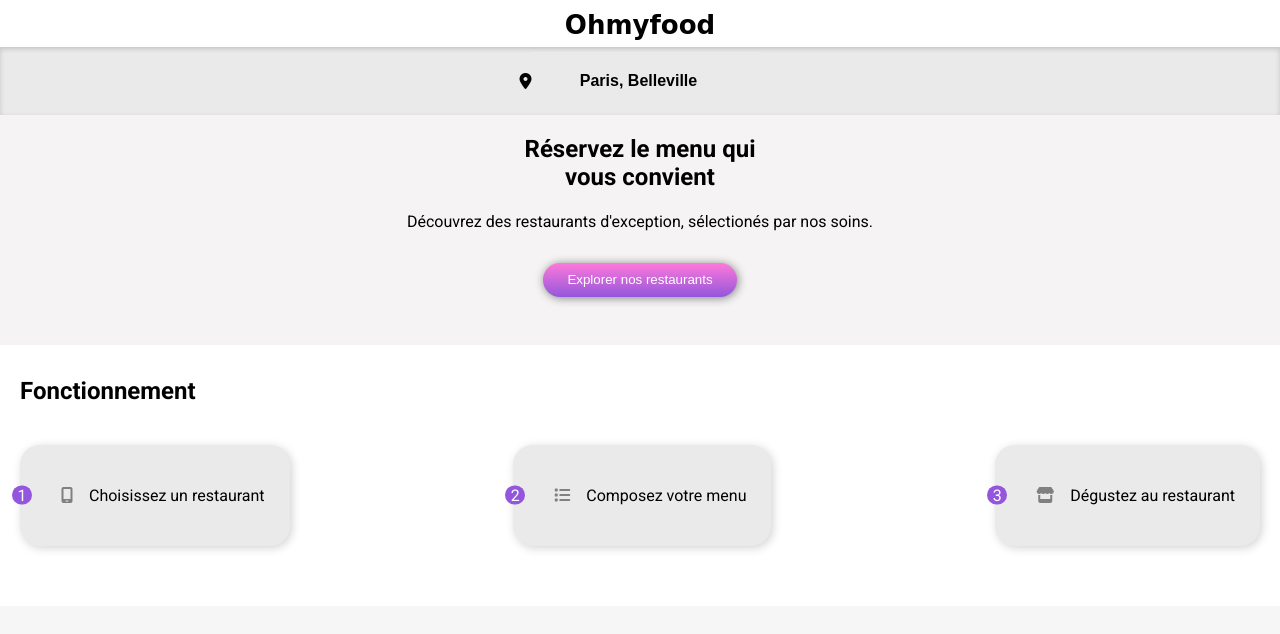
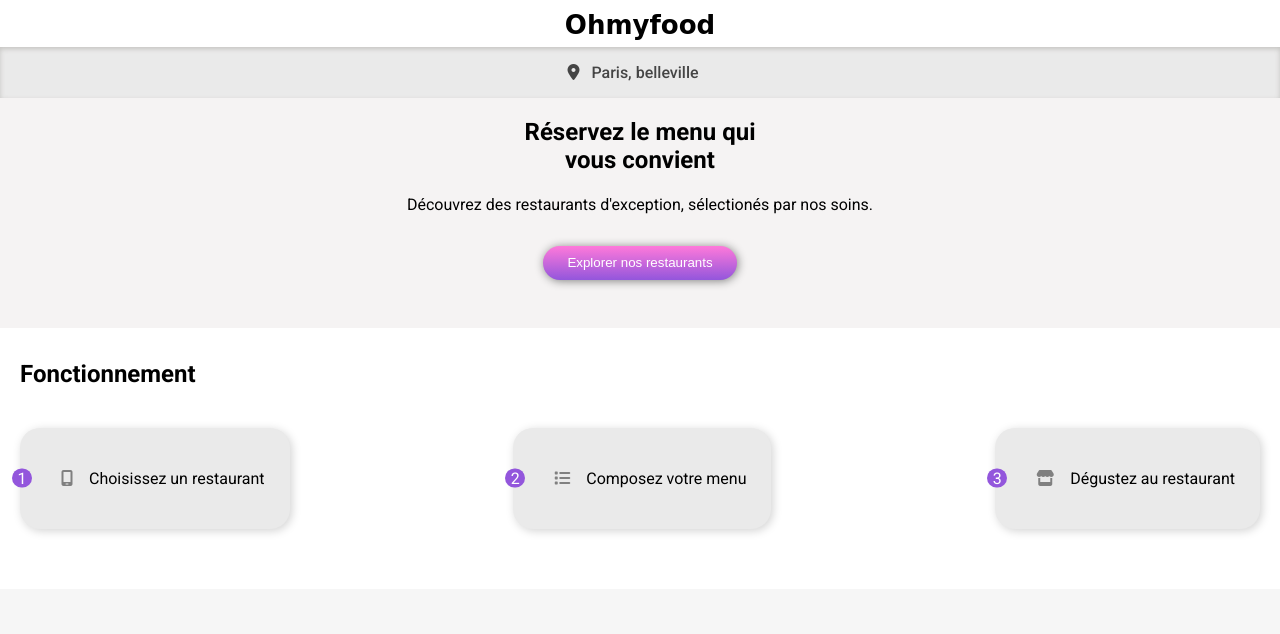
Before and after one commit to SamTSK/OhMyFood-Projet3-0C, a website: page accueil.html in a window 1280 px wide. Shown: the top 634 px of the page. Drawn offline with Linux system fonts and the light colour scheme; a web font is replaced by a local one.

Commit message:
modification place holder

```diff
--- a/accueil.html
+++ b/accueil.html
@@ -39,7 +39,7 @@
             <i class="fa-solid fa-location-dot"></i>
           </div>
           <div class="localisation__placeholder">
-            <input type="search" value="Paris, Belleville" placeholder="Paris, belleville" >
+            <p>Paris, belleville</p>
           </div>
         </div>
       </div>
--- a/css/layouts/_header.scss
+++ b/css/layouts/_header.scss
@@ -18,12 +18,17 @@
     .localisation__bloc {
         display: flex;
         flex-direction: row;
-        margin: 5px
+        opacity: 0.7;
+        font-size: 16px;
+        font-weight: 500;
+        margin-left: -31px;
+        gap: 12px;
     }
 }
 .localisation__icon {
     display: flex;
     align-items: center;
+    margin-left: 17px
 }
 .localisation__placeholder {
     display: flex;
```
Also changed, not shown: style.css, 1 other file.
